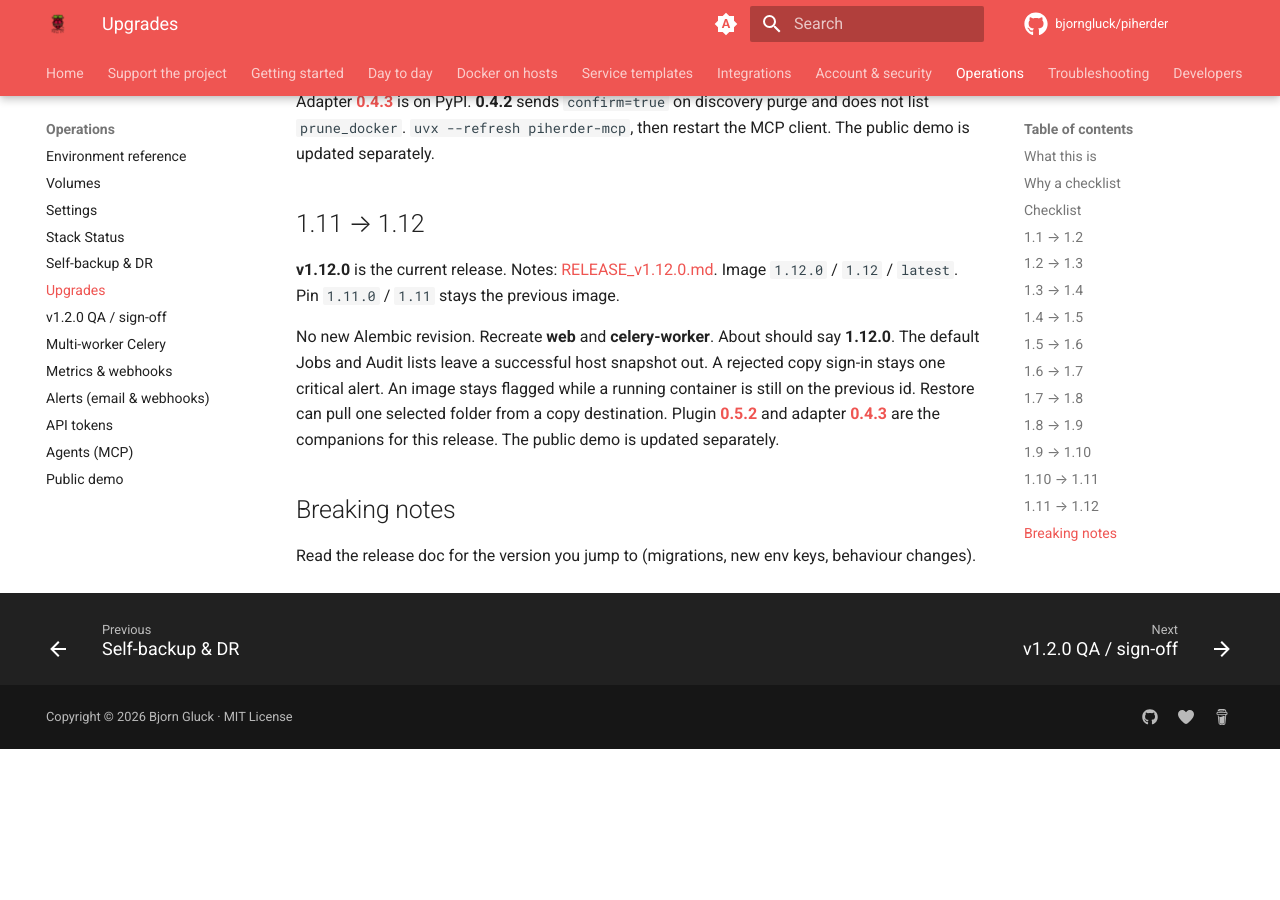
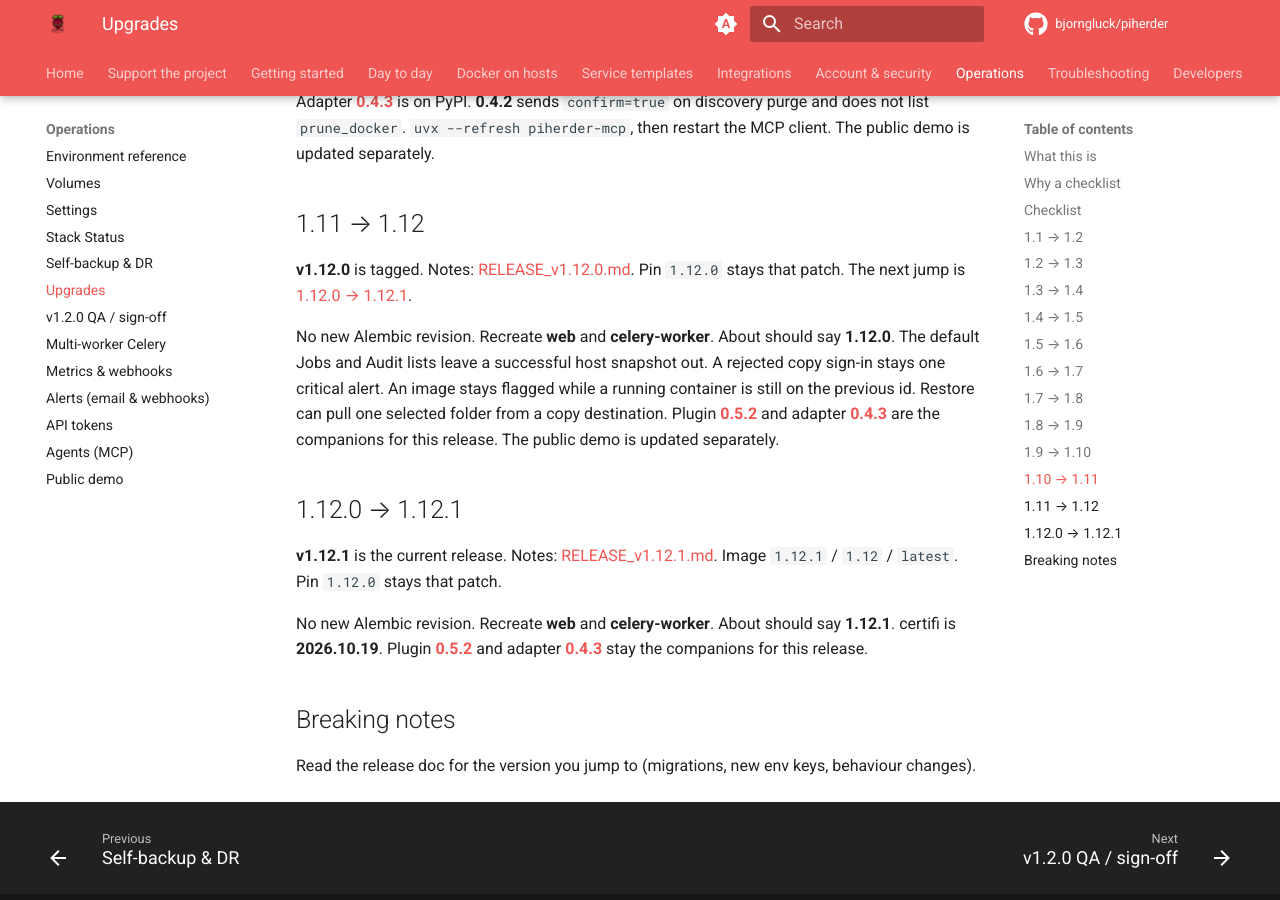
Before and after one commit to bjorngluck/piherder, an MkDocs documentation site: the page built from wiki/operations/upgrades.md, in a window 1280 px wide and 900 px high, scrolled down 5683 px. Built offline with MkDocs 1.6.1 and Material for MkDocs 9.7.7, drawn with Linux system fonts in a browser that asks for light colours; comment, search, counter and statistics services are not loaded; before the commit the page ends 6432 px from its top, so only the background shows below that; some of the changed text lies outside the part shown.

Commit message:
fix(v1.12.1): refresh certifi to 2026.10.19
Package is 1.12.1. The three lockfiles move certifi only.
Tags 1.12.1, 1.12, and latest follow this patch.
Pin 1.12.0 stays that patch.

```diff
--- a/pyproject.toml
+++ b/pyproject.toml
@@ -4,7 +4,7 @@ build-backend = "setuptools.build_meta"
 
 [project]
 name = "piherder"
-version = "1.12.0"
+version = "1.12.1"
 description = "PiHerder – Secure fleet management for Raspberry Pi clusters (backups, patching, control) with zero plaintext secrets."
 readme = "README.md"
 requires-python = ">=3.12"
--- a/requirements.lock.txt
+++ b/requirements.lock.txt
@@ -229,9 +229,9 @@ celery==5.6.3 \
     --hash=sha256:0808f42f80909c4d5833202360ffafb2a4f83f4d8e23e1285d926610e9a7afa6 \
     --hash=sha256:177006bd2054b882e9f01be59abd8529e88879ef50d7918a7050c5a9f4e12912
     # via piherder
-certifi==2026.6.17 \
-    --hash=sha256:024c88eeec92ca068db80f02b8b07c9cef7b9fe261d1d535abfd5abd6f6af432 \
-    --hash=sha256:2227dcbaafe0d2f59279d1762ddddc37783ed4354594f194ffc31d20f41fc3db
+certifi==2026.10.19 \
+    --hash=sha256:035c1e85572b141bf1c3a3eff0e33a8eb74917522f2559075ff8d2fea780a1ae \
+    --hash=sha256:42d35340cc5b9ba78e818ddbff0c5b1c2b779de448a340fd1b989f5fa8670e1b
     # via
     #   httpcore
     #   httpx
--- a/requirements.runtime.lock.txt
+++ b/requirements.runtime.lock.txt
@@ -229,9 +229,9 @@ celery==5.6.3 \
     --hash=sha256:0808f42f80909c4d5833202360ffafb2a4f83f4d8e23e1285d926610e9a7afa6 \
     --hash=sha256:177006bd2054b882e9f01be59abd8529e88879ef50d7918a7050c5a9f4e12912
     # via piherder
-certifi==2026.6.17 \
-    --hash=sha256:024c88eeec92ca068db80f02b8b07c9cef7b9fe261d1d535abfd5abd6f6af432 \
-    --hash=sha256:2227dcbaafe0d2f59279d1762ddddc37783ed4354594f194ffc31d20f41fc3db
+certifi==2026.10.19 \
+    --hash=sha256:035c1e85572b141bf1c3a3eff0e33a8eb74917522f2559075ff8d2fea780a1ae \
+    --hash=sha256:42d35340cc5b9ba78e818ddbff0c5b1c2b779de448a340fd1b989f5fa8670e1b
     # via
     #   httpcore
     #   httpx
--- a/wiki/operations/upgrades.md
+++ b/wiki/operations/upgrades.md
@@ -151,9 +151,15 @@ Alembic **049** and **050** run on web start. Recreate **web** and **celery-work
 
 ## 1.11 → 1.12 {#111--112}
 
-**v1.12.0** is the current release. Notes: [RELEASE_v1.12.0.md](https://github.com/bjorngluck/piherder/blob/v1.12.0/docs/RELEASE_v1.12.0.md). Image `1.12.0` / `1.12` / `latest`. Pin `1.11.0` / `1.11` stays the previous image.
+**v1.12.0** is tagged. Notes: [RELEASE_v1.12.0.md](https://github.com/bjorngluck/piherder/blob/v1.12.0/docs/RELEASE_v1.12.0.md). Pin `1.12.0` stays that patch. The next jump is [1.12.0 → 1.12.1](#1120--1121).
 
 No new Alembic revision. Recreate **web** and **celery-worker**. About should say **1.12.0**. The default Jobs and Audit lists leave a successful host snapshot out. A rejected copy sign-in stays one critical alert. An image stays flagged while a running container is still on the previous id. Restore can pull one selected folder from a copy destination. Plugin **[0.5.2](https://github.com/bjorngluck/piherder-ha/releases/tag/v0.5.2)** and adapter **[0.4.3](https://github.com/bjorngluck/piherder-mcp/releases/tag/v0.4.3)** are the companions for this release. The public demo is updated separately.
+
+## 1.12.0 → 1.12.1 {#1120--1121}
+
+**v1.12.1** is the current release. Notes: [RELEASE_v1.12.1.md](https://github.com/bjorngluck/piherder/blob/v1.12.1/docs/RELEASE_v1.12.1.md). Image `1.12.1` / `1.12` / `latest`. Pin `1.12.0` stays that patch.
+
+No new Alembic revision. Recreate **web** and **celery-worker**. About should say **1.12.1**. certifi is **2026.10.19**. Plugin **[0.5.2](https://github.com/bjorngluck/piherder-ha/releases/tag/v0.5.2)** and adapter **[0.4.3](https://github.com/bjorngluck/piherder-mcp/releases/tag/v0.4.3)** stay the companions for this release.
 
 ## Breaking notes
 
--- a/wiki/overrides/main.html
+++ b/wiki/overrides/main.html
@@ -16,14 +16,14 @@
     <div class="md-banner__inner md-grid md-typeset">
       <p>
         <strong>PiHerder docs</strong>.
-        <strong>v1.12.0</strong> current production ·
-        <a href="https://github.com/bjorngluck/piherder/blob/v1.12.0/docs/RELEASE_v1.12.0.md">RELEASE</a>
+        <strong>v1.12.1</strong> current production ·
+        <a href="https://github.com/bjorngluck/piherder/blob/v1.12.1/docs/RELEASE_v1.12.1.md">RELEASE</a>
         · image
         <a href="https://hub.docker.com/r/bjorngluck/piherder">bjorngluck/piherder</a>
-        (<code>1.12.0</code> / <code>1.12</code> / <code>latest</code>).
+        (<code>1.12.1</code> / <code>1.12</code> / <code>latest</code>).
         Plugin <a href="https://github.com/bjorngluck/piherder-ha/releases/tag/v0.5.2"><strong>0.5.2</strong></a>
         · adapter <a href="https://github.com/bjorngluck/piherder-mcp/releases/tag/v0.4.3"><strong>0.4.3</strong></a>.
-        Pin <code>1.11.0</code> / <code>1.11</code> stays the previous image. Pins <code>1.10.0</code> / <code>1.10</code> and <code>1.9.0</code> / <code>1.9</code> stay valid.
+        Pin <code>1.12.0</code> stays that patch. Pin <code>1.11.0</code> / <code>1.11</code> stays the previous minor image until <code>1.11.1</code> is published.
       </p>
     </div>
   </aside>
```
Also changed, not shown: README.md (+4 -4 lines), docs/PUBLISH_IMAGE.md (+9 -1 lines), docs/README.md (+2 -1 lines), docs/RELEASE_v1.12.1.md (added, +36 -0 lines), wiki/index.md (+3 -3 lines), 2 other files.
